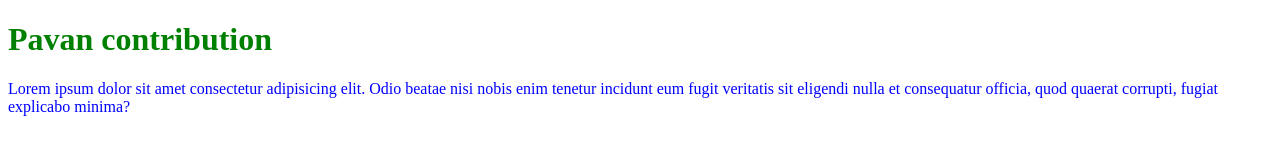
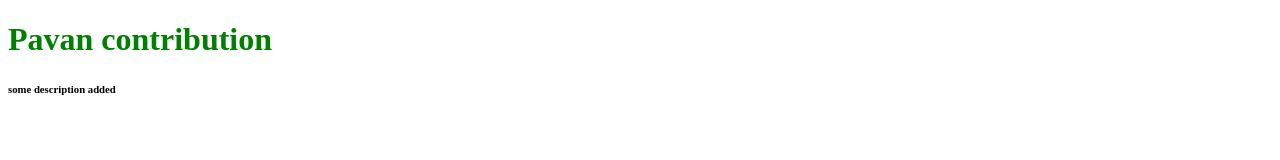
Before and after one commit to kjvinila/basic-app, a plain HTML site: page index.html in a window 1280 px wide. Drawn offline with Linux system fonts and the light colour scheme.

Commit message:
added h6

```diff
--- a/index.html
+++ b/index.html
@@ -8,6 +8,9 @@
 </head>
 <body>
     <h1 style="color: green;">Pavan contribution</h1>
-    <p style="color: blue;">Lorem ipsum dolor sit amet consectetur adipisicing elit. Odio beatae nisi nobis enim tenetur incidunt eum fugit veritatis sit eligendi nulla et consequatur officia, quod quaerat corrupti, fugiat explicabo minima?</p>
+
+
+    <h6>some description added</h6>
+
 </body>
 </html>
```
